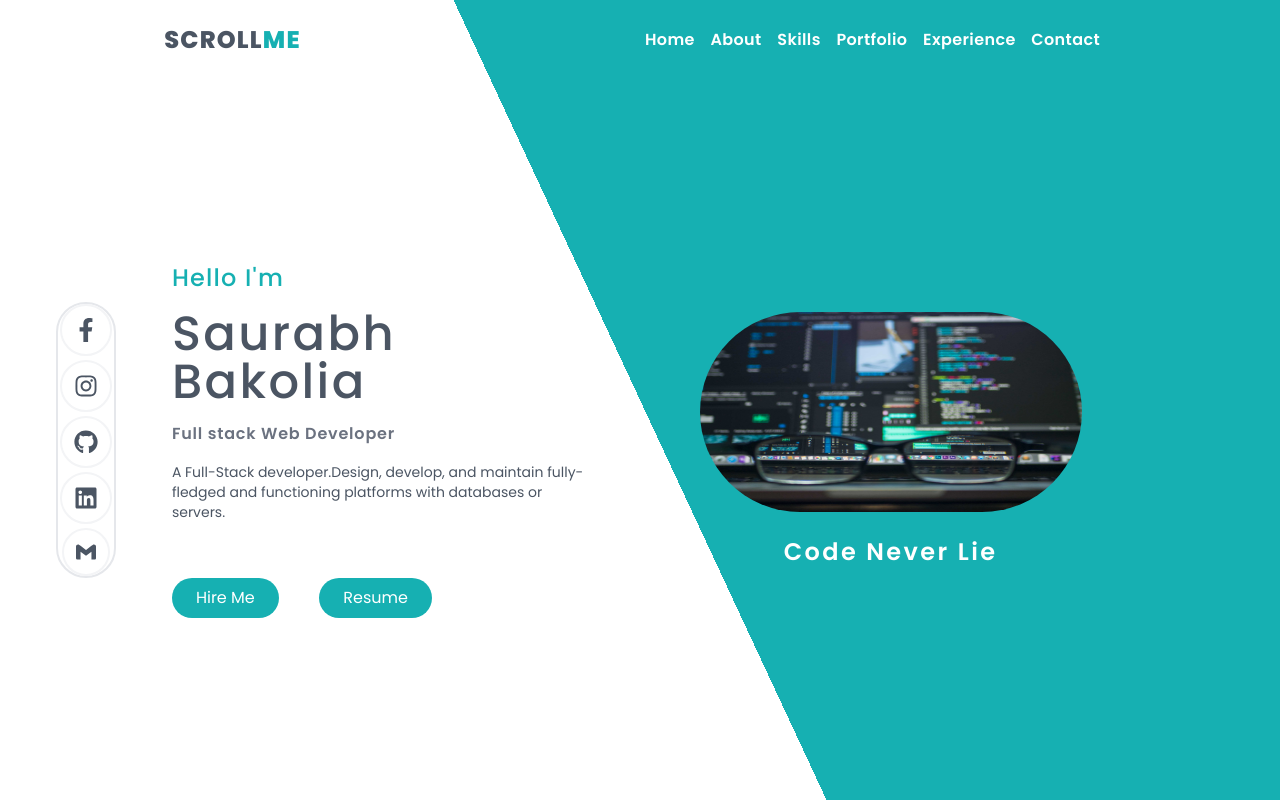
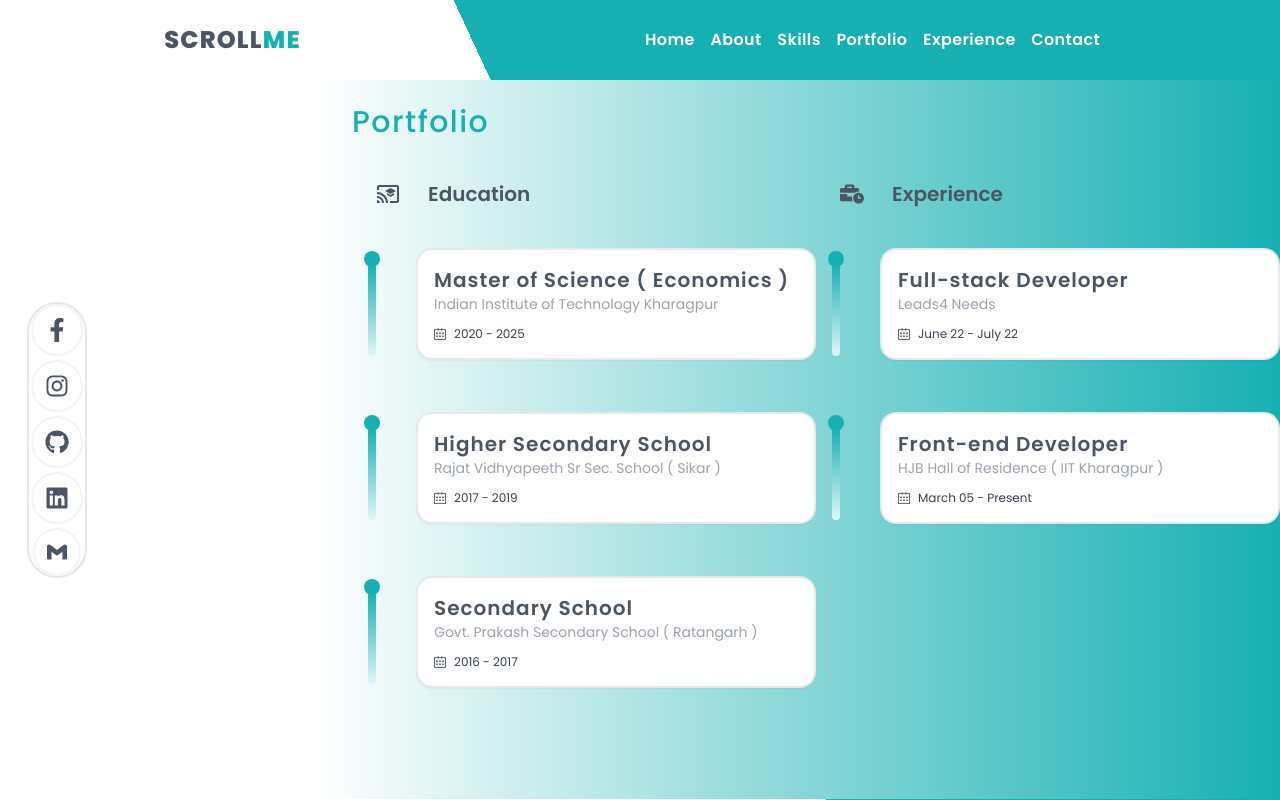
Before and after one commit to saurabhbakolia/Portfolio-Website, a React (Create React App) app: page /exp in a window 1280 px wide. Built offline with nearby package versions, Linux system fonts and the light colour scheme.

Commit message:
Contact Us Page done

```diff
--- a/src/components/ContactPage.js
+++ b/src/components/ContactPage.js
@@ -1,33 +1,43 @@
 import React from 'react'
 import Navbar from './Navbar'
-import SocialMediaIcons from './SocialMediaIcons'
+import { FaFacebookF, FaInstagram, FaGithub, FaLinkedin } from 'react-icons/fa';
+import { SiGmail } from 'react-icons/si'
 import { Link } from 'react-router-dom'
-import Image from '../assets/code.jpg'
 
 const ContactPage = () => {
     return (
         <>
             <main className="landing_page_bg w-screen h-screen">
                 <Navbar />
-                <div className='flex justify-between items-center'>
-                    <div className='w-[13em] h-[89.90vh]'><SocialMediaIcons/></div>
-                    <div className='flex justify-between items-center w-[86%] h-[89.90vh] mr-[15.5%]'>
-                        <div className='w-[46%] flex-col space-y-4'>
-                            <h3 className='text-[#16B0B2] text-2xl font-medium tracking-wider'>Hello I'm</h3>
-                            <h1 className='text-5xl font-medium tracking-wider text-gray-600'>Saurabh Bakolia</h1>
-                            <p className='text-gray-500 font-semibold tracking-wider'>Full stack Web Developer</p>
-
-                            <p className='tracking-normal text-sm text-gray-600'>A Full-Stack developer.Design, develop, and maintain fully-fledged and functioning platforms with databases or servers. </p>
-
-                            <ul className='pt-10 flex w-[260px] justify-between items-center'>
-                                <li><button className='hover:shadow-md bg-[#16B0B2] text-white px-6 py-2 rounded-full'><Link to='#' target="_hireMe">Hire Me</Link></button></li>
-                                <li><button className='hover:shadow-md bg-[#16B0B2] text-white px-6 py-2 rounded-full'><Link to='#' target="_hireMe">Resume</Link></button></li>
+                <div className='flex flex-col justify-center items-center bg-white h-[90vh] w-full gap-10'>
+                    <h1 className='text-2xl font-bold tracking-wider text-gray-600'>SCROLL<span className='text-[#16B0B2]'>ME</span></h1>
+                    <div>
+                        <ul className='flex items-center text-gray-600 text-2xl space-x-6'>
+                            <li className='cursor-pointer border-2 border-gray-100 p-3 rounded-full hover:shadow-sm hover:bg-[#16B0B2] hover:text-white'><FaFacebookF /></li>
+                            <li className='cursor-pointer border-2 border-gray-100 p-3 rounded-full hover:shadow-sm hover:bg-[#16B0B2] hover:text-white'><FaInstagram /></li>
+                            <li className='cursor-pointer border-2 border-gray-100 p-3 rounded-full hover:shadow-sm hover:bg-[#16B0B2] hover:text-white'><FaGithub /></li>
+                            <li className='cursor-pointer border-2 border-gray-100 p-3 rounded-full hover:shadow-sm hover:bg-[#16B0B2] hover:text-white'><FaLinkedin /></li>
+                            <li className='cursor-pointer border-2 border-gray-100 p-3 rounded-full hover:shadow-sm hover:bg-[#16B0B2] hover:text-white text-xl'><SiGmail /></li>
                         </ul>
                     </div>
-                        <div className='w-[42%] text-center'>
-                            <img src={Image} alt="code_image" className='w-full h-[200px] rounded-full contains cover-full' />
-                            <h2 className='pt-6 text-2xl text-white font-semibold tracking-widest'>Code Never Lie</h2>
+                    <div>
+                        <ul className='pt-10 flex w-[280px] justify-between items-center'>
+                            <li><button className='hover:shadow-md bg-[#16B0B2] text-white px-6 py-2 rounded-full'><Link to='#' target="_hireMe">Hire Me</Link></button></li>
+                            <li><button className='hover:shadow-md bg-[#16B0B2] text-white px-6 py-2 rounded-full'><Link to='#' target="_hireMe">Download CV</Link></button></li>
+                        </ul>
                     </div>
+                    <div className="w-[44%] text-base text-gray-600 font-medium tracking-widest">
+                        <ul className="flex justify-evenly tracking-wide">
+                            <li className="cursor-pointer"><Link to='/'>Home</Link></li>
+                            <li className="cursor-pointer"><Link to='/about'>About</Link></li>
+                            <li className="cursor-pointer"><Link to='/skills'>Skills</Link></li>
+                            <li className="cursor-pointer"><Link to='/portfolio'>Portfolio</Link></li>
+                            <li className="cursor-pointer"><Link to='/exp'>Experience</Link></li>
+                            <li className="cursor-pointer"><Link to='/contact'>Contact</Link></li>
+                        </ul>
+                    </div>
+                    <div>
+                        © Scroll<span className='text-[#16B0B2]'>Me</span>.com, All rights reserved.
                     </div>
                 </div>
             </main>
--- /dev/null
+++ b/src/components/ExperienceCard.js
@@ -0,0 +1,25 @@
+import React from 'react'
+import { SlCalender } from 'react-icons/sl'
+
+const ExperienceCard = ({ExperienceTitle, ExperienceLocation, ExperienceYear}) => {
+    return (
+        <div className='text-gray-600 border-2 border-gray-200  shadow-sm w-[25em] p-4 bg-white rounded-2xl flex flex-col'>
+            <ul>
+                <li className='font-semibold text-xl tracking-wider'>{ExperienceTitle}</li>
+            </ul>
+            <ul>
+                <li className='text-sm text-gray-400'>{ExperienceLocation}</li>
+            </ul>
+            <ul className='flex justify-start items-center text-xs mt-3 text-gray-700'>
+                <li className='mr-2'>
+                    <SlCalender />
+                </li>
+                <li className=''>
+                    {ExperienceYear}
+                </li>
+            </ul>
+        </div>
+    )
+}
+
+export default ExperienceCard
--- a/src/components/ExperiencePage.js
+++ b/src/components/ExperiencePage.js
@@ -1,8 +1,10 @@
 import React from 'react'
 import Navbar from './Navbar'
 import SocialMediaIcons from './SocialMediaIcons'
-import { Link } from 'react-router-dom'
-import Image from '../assets/code.jpg'
+import { MdCastForEducation } from 'react-icons/md'
+import { FaBusinessTime } from 'react-icons/fa'
+import ExperienceCard from './ExperienceCard'
+import ExperienceProgress from './ExperienceProgress'
 
 const ExperiencePage = () => {
     return (
@@ -10,23 +12,58 @@ const ExperiencePage = () => {
             <main className="landing_page_bg w-screen h-screen">
                 <Navbar />
                 <div className='flex justify-between items-center'>
-                    <div className='w-[13em] h-[89.90vh]'><SocialMediaIcons /></div>
-                    <div className='flex justify-between items-center w-[86%] h-[89.90vh] mr-[15.5%]'>
-                        <div className='w-[46%] flex-col space-y-4'>
-                            <h3 className='text-[#16B0B2] text-2xl font-medium tracking-wider'>Hello I'm</h3>
-                            <h1 className='text-5xl font-medium tracking-wider text-gray-600'>Saurabh Bakolia</h1>
-                            <p className='text-gray-500 font-semibold tracking-wider'>Full stack Web Developer</p>
+                    <div className='w-[15em] h-[89.90vh]'><SocialMediaIcons /></div>
+                    <div className='flex flex-col pl-10 pt-6 justify-start items-start w-[86%] h-[89.9vh] ml-[15.5%] gap-10 bg-gradient-to-r from-white  to-[#16B0B2]'>
+                        <h1 className='text-3xl text-[#16B0B2] font-medium tracking-wider'>Portfolio</h1>
+                        <div className='text-gray-600 flex justify-between items-center w-full'>
+                            <div className='w-full flex flex-col gap-10 justify-between items-start'>
+                                <ul className='ml-6 flex justify-between items-center text-xl font-semibold'>
+                                    <li className='text-2xl mr-7'>
+                                        <MdCastForEducation />
+                                    </li>
+                                    <li>Education</li>
+                                </ul>
+                                <div className='flex flex-col gap-10'>
+                                    <div className='flex justify-between items-start w-[29em]'>
+                                        <ExperienceProgress />
+                                        <ExperienceCard ExperienceTitle="Master of Science ( Economics )" ExperienceLocation ="Indian Institute of Technology Kharagpur" ExperienceYear="2020 - 2025"/>
+                                    </div>
+                                    <div className='flex justify-between items-start w-[29em]'>
+                                        <ExperienceProgress />
+                                        <ExperienceCard ExperienceTitle="Higher Secondary School" ExperienceLocation ="Rajat Vidhyapeeth Sr Sec.  School ( Sikar )" ExperienceYear="2017 - 2019"/>
+                                    </div>
+                                    <div className='flex justify-between items-start w-[29em]'>
+                                        <ExperienceProgress />
+                                        <ExperienceCard ExperienceTitle="Secondary School" ExperienceLocation ="Govt. Prakash Secondary School ( Ratangarh )" ExperienceYear="2016 - 2017"/>
+                                    </div>
 
-                            <p className='tracking-normal text-sm text-gray-600'>A Full-Stack developer.Design, develop, and maintain fully-fledged and functioning platforms with databases or servers. </p>
+                                </div>
+                            </div>
+                            <div className='w-full flex flex-col gap-10 justify-start items-start h-full'>
+                                <ul className='ml-6 flex justify-between items-center text-xl font-semibold'>
+                                    <li className='text-2xl mr-7'>
+                                        <FaBusinessTime />
+                                    </li>
+                                    <li>Experience</li>
+                                </ul>
+                                <div className=''>
+                                    <div className='flex flex-col justify-start items-start gap-10'>
+                                        <div className='flex justify-between items-start w-[29em]'>
+                                            <ExperienceProgress />
+                                            <ExperienceCard ExperienceTitle="Full-stack Developer" ExperienceLocation ="Leads4 Needs" ExperienceYear="June 22 - July 22"/>
+                                        </div>
+                                        <div className='flex justify-between items-start w-[29em]'>
+                                            <ExperienceProgress />
+                                            <ExperienceCard ExperienceTitle="Front-end Developer" ExperienceLocation ="HJB Hall of Residence ( IIT Kharagpur ) " ExperienceYear="March  05 -  Present"/>
+                                        </div>
+                                        {/* <div className='flex justify-between items-start w-[29em]'>
+                                            <ExperienceProgress />
+                                            <ExperienceCard ExperienceTitle="Secondary School" ExperienceLocation ="Govt. Prakash Secondary School ( Ratangarh )" ExperienceYear="2016 - 2017"/>
+                                        </div> */}
 
-                            <ul className='pt-10 flex w-[260px] justify-between items-center'>
-                                <li><button className='hover:shadow-md bg-[#16B0B2] text-white px-6 py-2 rounded-full'><Link to='#' target="_hireMe">Hire Me</Link></button></li>
-                                <li><button className='hover:shadow-md bg-[#16B0B2] text-white px-6 py-2 rounded-full'><Link to='#' target="_hireMe">Resume</Link></button></li>
-                            </ul>
-                        </div>
-                        <div className='w-[42%] text-center'>
-                            <img src={Image} alt="code_image" className='w-full h-[200px] rounded-full contains cover-full' />
-                            <h2 className='pt-6 text-2xl text-white font-semibold tracking-widest'>Code Never Lie</h2>
+                                    </div>
+                                </div>
+                            </div>
                         </div>
                     </div>
                 </div>
--- /dev/null
+++ b/src/components/ExperienceProgress.js
@@ -0,0 +1,12 @@
+import React from 'react'
+
+const ExperienceProgress = () => {
+    return (
+        <div className=' h-[124px] relative p-4 '>
+            <div className='w-[8px] h-full bg-gradient-to-b from-[#16B0B2] to-[#DFF7F8] rounded-full'></div>
+            { <span className='w-[1em] h-[1em]  absolute top-[0.2em] left-3 rounded-full' style={{background:"#16B0B2"}}></span>}
+        </div>
+    )
+}
+
+export default ExperienceProgress
--- a/src/components/Navbar.js
+++ b/src/components/Navbar.js
@@ -6,7 +6,7 @@ const Navbar = () => {
         <>
             <navbar className="flex justify-around items-center h-[10vh]">
                 <div>
-                    <h1 className="font-extrabold text-2xl text-gray-600 tracking-wider cursor-pointer">SCROLL<span className="text-[#16B0B2]">ME</span></h1>
+                    <h1 className="font-extrabold text-2xl text-gray-600 tracking-wider cursor-pointer">SCROLL<span className="text-gray-600 md:text-[#16B0B2]">ME</span></h1>
                 </div>
                 <div className="w-[38%] text-base text-white font-semibold tracking-wider">
                     <ul className="flex justify-evenly tracking-wide">
--- a/src/components/SkillsPage.js
+++ b/src/components/SkillsPage.js
@@ -17,7 +17,7 @@ const SkillsPage = () => {
                 <Navbar />
                 <div className='flex justify-between items-center'>
                     <div className='w-[15em] h-[89.90vh]'><SocialMediaIcons /></div>
-                    <div className='flex pl-10 flex-col justify-around items-start w-[86%] h-[86vh] ml-[15.5%] bg-[#DFF7F8]'>
+                    <div className='text-gray-600 flex pl-10 flex-col justify-around items-start w-[86%] h-[86vh] ml-[15.5%] bg-[#DFF7F8]'>
                         <h1 className='pt-10  text-3xl text-[#16B0B2] font-medium tracking-wider'>Skills</h1>
                         <div className='flex justify-between items-start '>
                             <div className='w-[16em]'>
--- a/tailwind.config.js
+++ b/tailwind.config.js
@@ -4,7 +4,11 @@ module.exports = {
     "./src/**/*.{js,jsx,ts,tsx}",
   ],
   theme: {
-    extend: {},
+    extend: {
+      colors: {
+        'portfolio_color': '#16B0B2',
+      },
+    },
   },
   plugins: [],
 }
```
Also changed, not shown: src/components/PortfolioPage.js (+6 -6 lines). Lines whose indentation alone changed are shown as unchanged.
